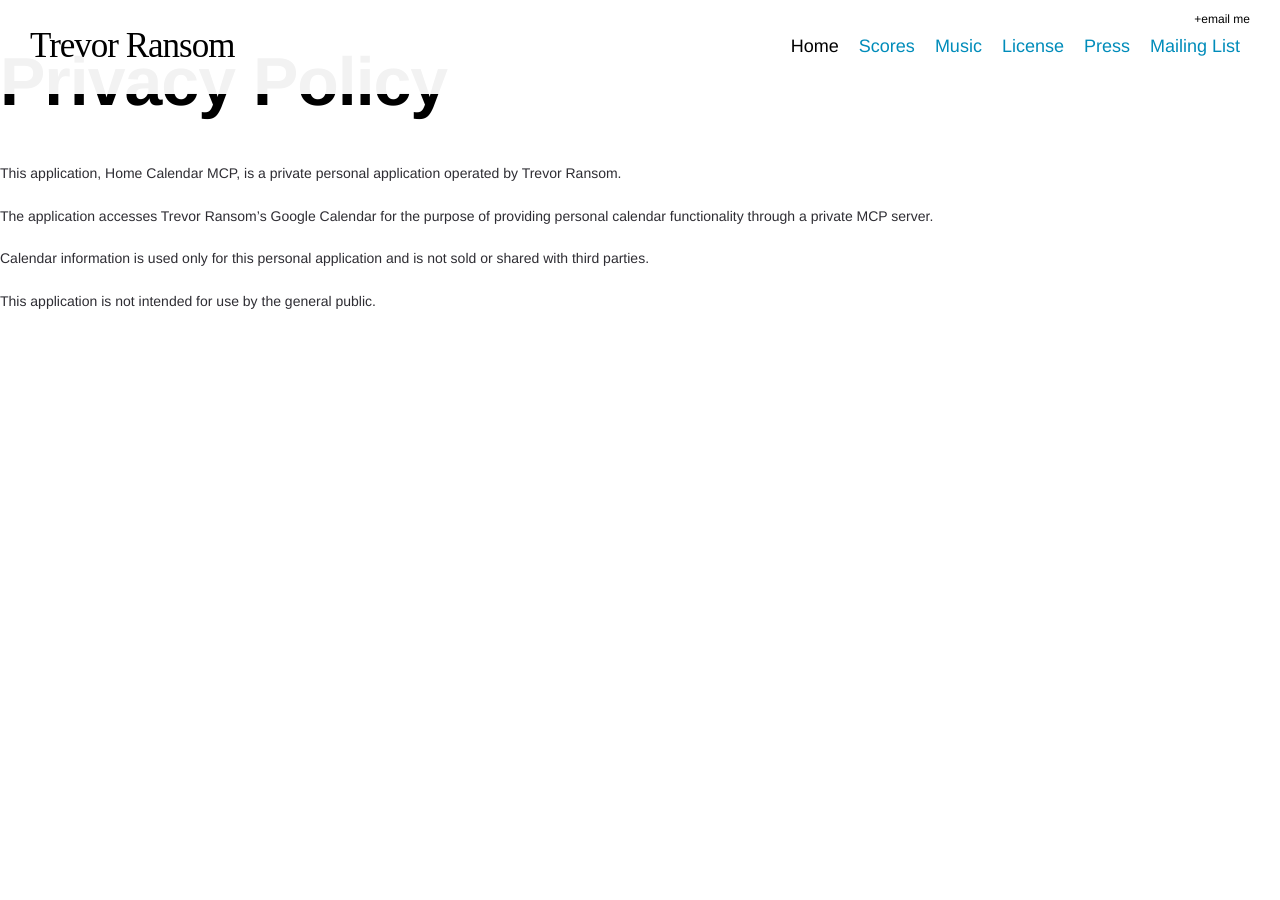
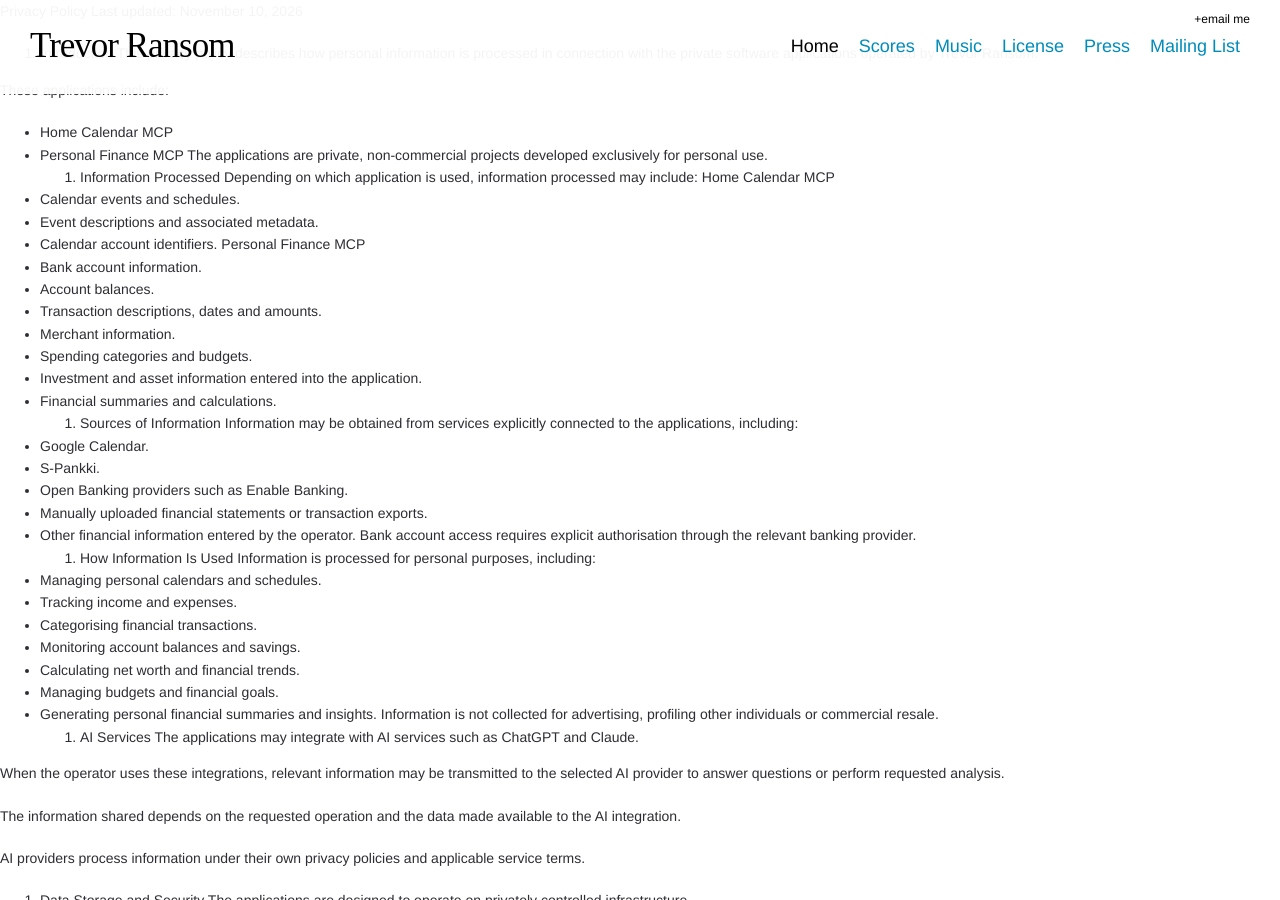
Before and after one commit to trevransom/trevorransom-music, a Jekyll site: the page built from privacy.md, in a window 1280 px wide and 900 px high. Built offline with Jekyll 4.4.1, drawn with Linux system fonts in a browser that asks for light colours; some web fonts are replaced; our own code applies the rules of GitHub Pages for plain Markdown files; Markdown is read by kramdown in place of the engine named in the settings; comment, search, counter and statistics services are not loaded; some of the changed text lies outside the part shown.

Commit message:
Revise privacy policy with comprehensive details
Updated privacy policy to include detailed information on data processing, sources, usage, and third-party integrations.

```diff
--- a/privacy.md
+++ b/privacy.md
@@ -1,14 +1,126 @@
----
-layout: default
-title: Privacy Policy
----
+Privacy Policy
+Last updated: November 10, 2026
+1. Introduction
+This privacy policy describes how personal information is processed in
+connection with the private software applications operated by Trevor
+Ransom.
 
-# Privacy Policy
+These applications include:
+- Home Calendar MCP
+- Personal Finance MCP
+The applications are private, non-commercial projects developed
+exclusively for personal use.
+2. Information Processed
+Depending on which application is used, information processed may
+include:
+Home Calendar MCP
+- Calendar events and schedules.
+- Event descriptions and associated metadata.
+- Calendar account identifiers.
+Personal Finance MCP
+- Bank account information.
+- Account balances.
+- Transaction descriptions, dates and amounts.
+- Merchant information.
+- Spending categories and budgets.
+- Investment and asset information entered into the application.
+- Financial summaries and calculations.
+3. Sources of Information
+Information may be obtained from services explicitly connected to the
+applications, including:
+- Google Calendar.
+- S-Pankki.
+- Open Banking providers such as Enable Banking.
+- Manually uploaded financial statements or transaction exports.
+- Other financial information entered by the operator.
+Bank account access requires explicit authorisation through the relevant
+banking provider.
+4. How Information Is Used
+Information is processed for personal purposes, including:
+- Managing personal calendars and schedules.
+- Tracking income and expenses.
+- Categorising financial transactions.
+- Monitoring account balances and savings.
+- Calculating net worth and financial trends.
+- Managing budgets and financial goals.
+- Generating personal financial summaries and insights.
+Information is not collected for advertising, profiling other
+individuals or commercial resale.
+5. AI Services
+The applications may integrate with AI services such as ChatGPT and
+Claude.
 
-This application, Home Calendar MCP, is a private personal application operated by Trevor Ransom.
+When the operator uses these integrations, relevant information may be
+transmitted to the selected AI provider to answer questions or perform
+requested analysis.
 
-The application accesses Trevor Ransom's Google Calendar for the purpose of providing personal calendar functionality through a private MCP server.
+The information shared depends on the requested operation and the data
+made available to the AI integration.
 
-Calendar information is used only for this personal application and is not sold or shared with third parties.
+AI providers process information under their own privacy policies and
+applicable service terms.
+6. Data Storage and Security
+The applications are designed to operate on privately controlled
+infrastructure.
 
-This application is not intended for use by the general public.
+Security measures may include:
+- Private network access.
+- Authentication and access controls.
+- Encrypted connections.
+- Restricted access to application credentials.
+- Database backups and security controls.
+Banking credentials and private API keys should not be shared through
+conversational interfaces.
+7. Third-Party Providers
+The applications may rely on third-party services to provide
+functionality.
+
+These providers may process information according to their own privacy
+policies and contractual obligations.
+
+Relevant providers may include:
+- S-Pankki.
+- Enable Banking.
+- Google.
+- OpenAI.
+- Anthropic.
+Their respective privacy policies and data processing practices apply to
+information they process.
+8. Data Retention
+Information is retained only for as long as necessary for the intended
+personal functionality.
+
+Financial transaction history may be retained to support historical
+spending analysis, financial reporting and reconciliation.
+
+Information may be deleted when it is no longer needed.
+
+Retention periods may also depend on the policies of connected
+third-party providers.
+9. Data Sharing
+The applications are not intended to provide financial or personal
+information to other users or commercial customers.
+
+Information may be transmitted to connected service providers when
+necessary to perform an explicitly requested operation.
+
+Information is not sold or shared for advertising purposes.
+10. Data Protection and Individual Rights
+Questions concerning personal information, access, correction or
+deletion can be directed to the operator.
+
+Where applicable, rights under the General Data Protection Regulation
+(GDPR) and other relevant data protection legislation apply.
+11. Changes to This Policy
+This policy may be updated as the applications evolve, new integrations
+are introduced or data processing practices change.
+
+The latest version will be published at:
+
+https://trevorransom.com/privacy
+12. Contact
+For privacy-related questions, please contact:
+
+Trevor Ransom
+
+Website: https://trevorransom.com
```
